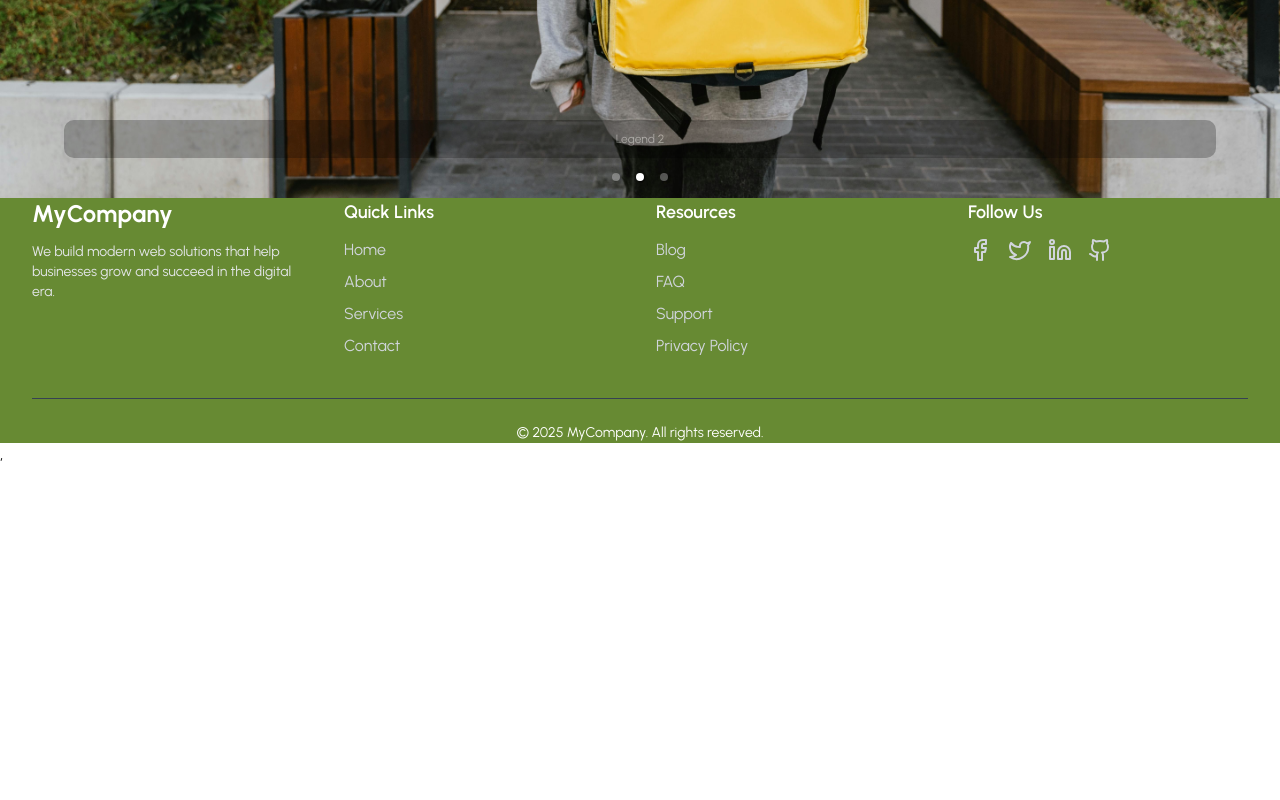
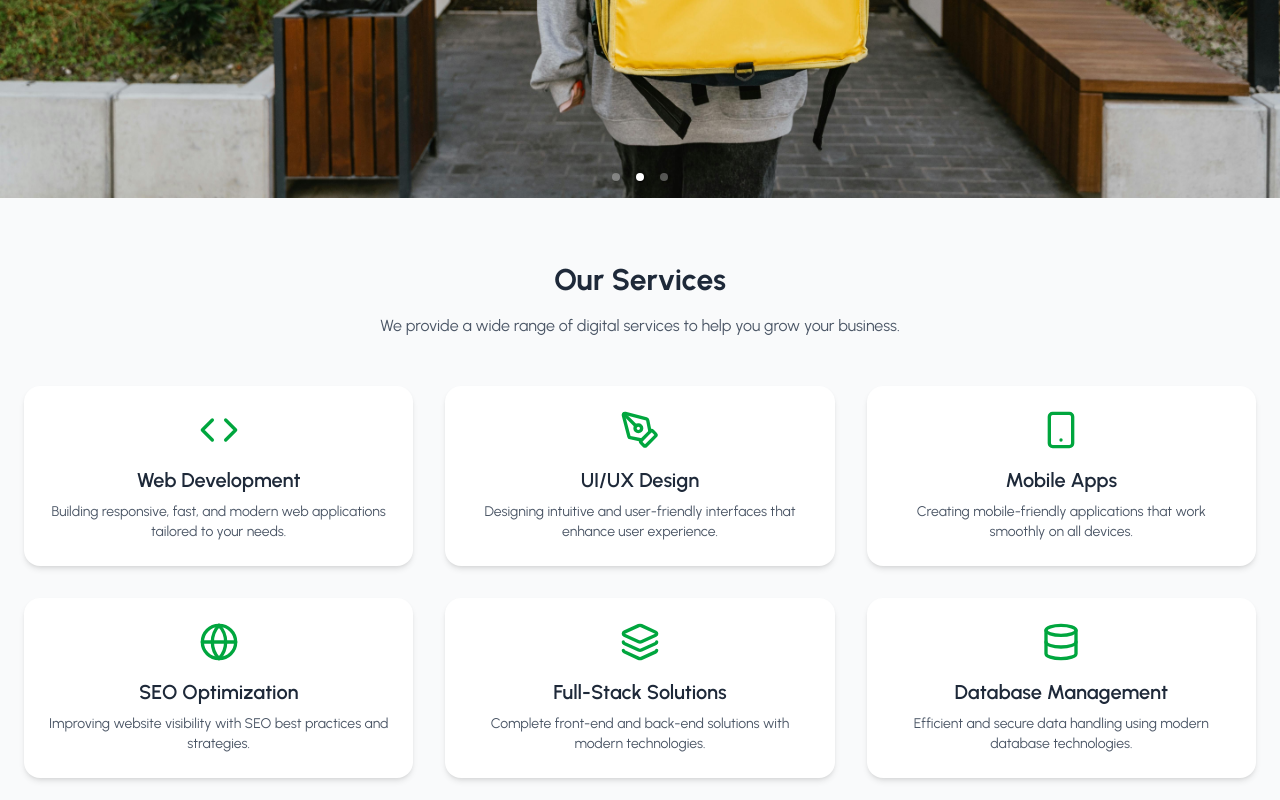
Before and after one commit to sabbir-hossen66/courier-service-client, a React (Vite) app: page / in a window 1280 px wide. Shown: the part 1180-1980 px from the top of the page. Before the commit the page ends 1647 px from the top, so only its background shows below. Built offline with nearby package versions, Linux system fonts and the light colour scheme.

Commit message:
add services section

```diff
--- a/src/components/Demo.jsx
+++ b/src/components/Demo.jsx
@@ -10,15 +10,15 @@ const Demo = () => {
     <Carousel autoPlay={true} infiniteLoop={true} showThumbs={false}>
       <div>
         <img src={banner1} />
-        <p className="legend">Legend 1</p>
+
       </div>
       <div>
         <img src={banner2} />
-        <p className="legend">Legend 2</p>
+
       </div>
       <div>
         <img src={banner3} />
-        <p className="legend">Legend 3</p>
+
       </div>
     </Carousel>
   );
--- /dev/null
+++ b/src/components/Services.jsx
@@ -0,0 +1,32 @@
+
+import { service } from '../utils/Data';
+
+const Services = () => {
+  return (
+    <section className="py-16 bg-gray-50">
+      <div className=" px-6 text-center">
+        <h2 className="text-3xl font-bold text-gray-800 mb-4">Our Services</h2>
+        <p className="text-gray-600 mb-12">
+          We provide a wide range of digital services to help you grow your business.
+        </p>
+
+        <div className="grid grid-cols-1 sm:grid-cols-2 lg:grid-cols-3 gap-8">
+          {service.map((service, index) => (
+            <div
+              key={index}
+              className="bg-white p-6 rounded-2xl shadow-md hover:shadow-xl transition duration-300 text-center"
+            >
+              <div className="flex justify-center mb-4">{service.icon}</div>
+              <h3 className="text-xl font-semibold text-gray-800 mb-2">
+                {service.title}
+              </h3>
+              <p className="text-gray-600 text-sm">{service.description}</p>
+            </div>
+          ))}
+        </div>
+      </div>
+    </section>
+  );
+};
+
+export default Services;
--- a/src/pages/Home/Home.jsx
+++ b/src/pages/Home/Home.jsx
@@ -1,5 +1,6 @@
 import Banner from "../../components/Banner";
 import Demo from "../../components/Demo";
+import Services from "../../components/Services";
 
 
 const Home = () => {
@@ -7,6 +8,7 @@ const Home = () => {
     <div>
       <Banner/>
       <Demo/>
+      <Services/>
        </div>
   );
 };
--- /dev/null
+++ b/src/utils/Data.jsx
@@ -0,0 +1,33 @@
+import { Code, PenTool, Smartphone, Globe, Layers, Database } from "lucide-react";
+export const service = [
+  {
+    icon: <Code className="w-10 h-10 text-green-600" />,
+    title: "Web Development",
+    description: "Building responsive, fast, and modern web applications tailored to your needs.",
+  },
+  {
+    icon: <PenTool className="w-10 h-10 text-green-600" />,
+    title: "UI/UX Design",
+    description: "Designing intuitive and user-friendly interfaces that enhance user experience.",
+  },
+  {
+    icon: <Smartphone className="w-10 h-10 text-green-600" />,
+    title: "Mobile Apps",
+    description: "Creating mobile-friendly applications that work smoothly on all devices.",
+  },
+  {
+    icon: <Globe className="w-10 h-10 text-green-600" />,
+    title: "SEO Optimization",
+    description: "Improving website visibility with SEO best practices and strategies.",
+  },
+  {
+    icon: <Layers className="w-10 h-10 text-green-600" />,
+    title: "Full-Stack Solutions",
+    description: "Complete front-end and back-end solutions with modern technologies.",
+  },
+  {
+    icon: <Database className="w-10 h-10 text-green-600" />,
+    title: "Database Management",
+    description: "Efficient and secure data handling using modern database technologies.",
+  },
+];
```
